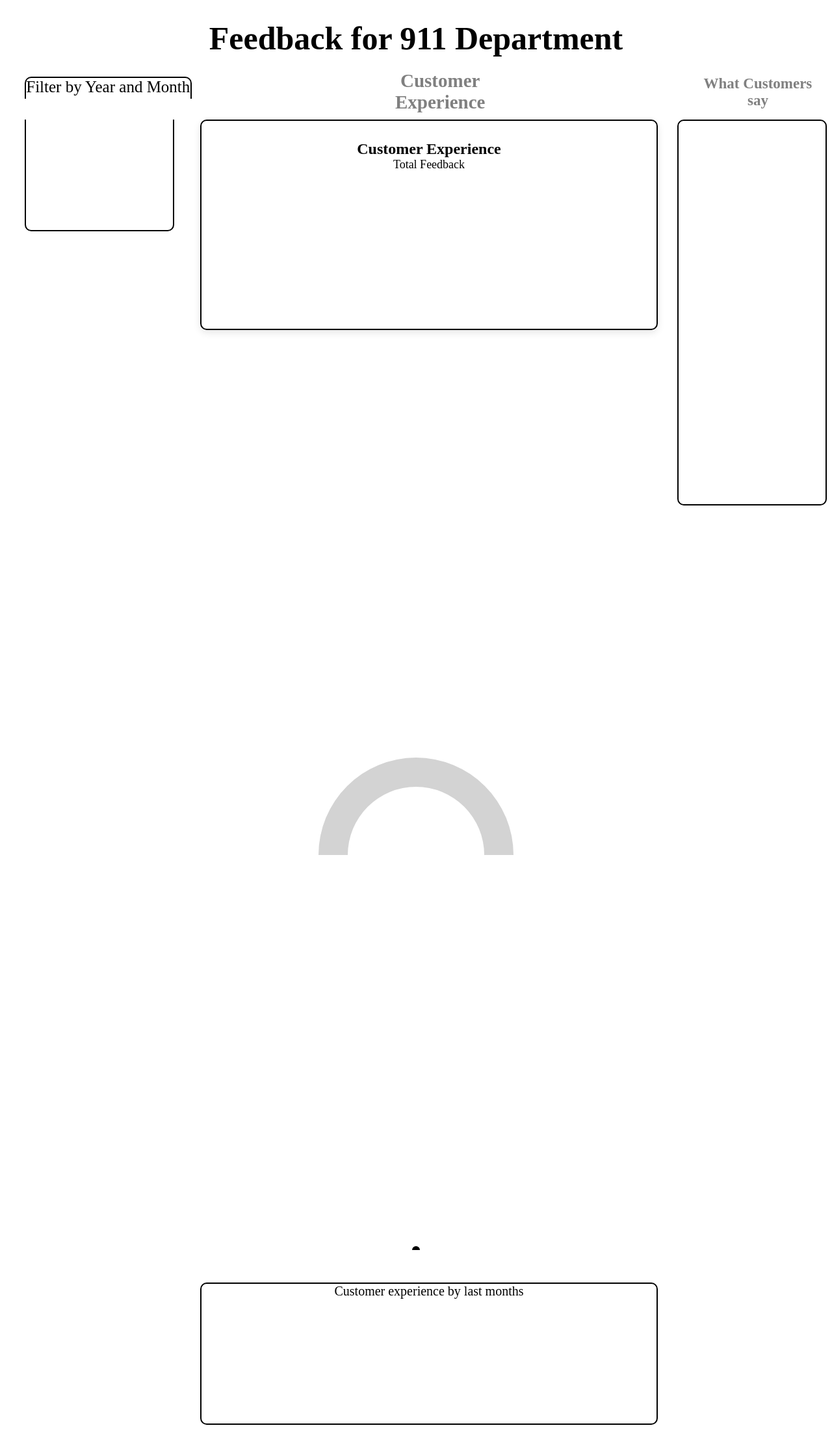
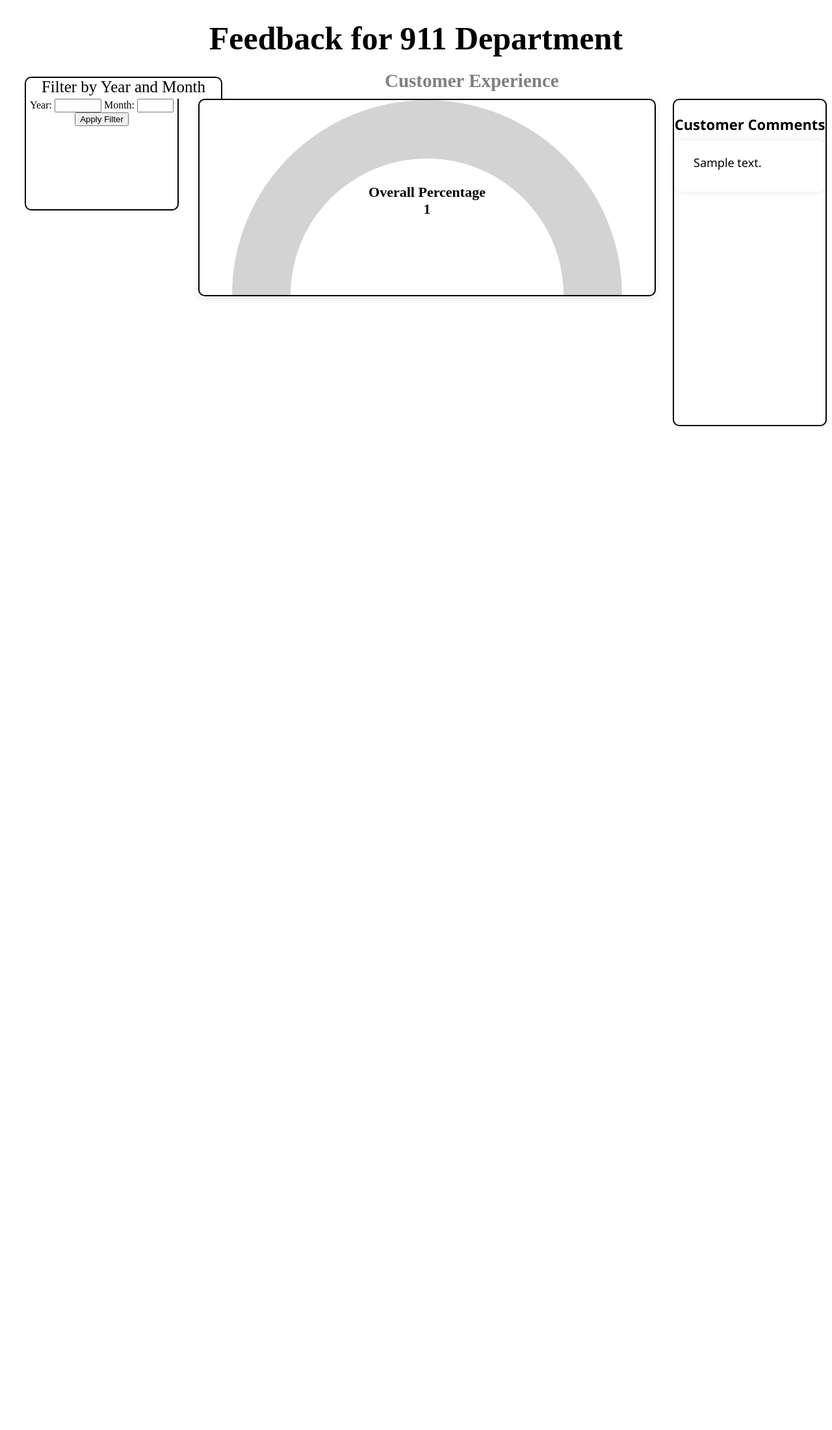
Before and after one commit to IyadAlshafai/CSIA, a Flask app: template CSIA/Website/login/templates/Website.html in a window 1280 px wide. Shown: the whole page at 65% size. After the commit the page ends 656 px from the top, so only its background shows below. Run offline with Flask 3, Linux system fonts and the light colour scheme; the template is opened without the code that fills it: most values are stand-ins (such as "Sample title", 1, 10 or a date in 2020).

Commit message:
Finished Information presentation

```diff
--- a/CSIA/Website/login/static/Style.css
+++ b/CSIA/Website/login/static/Style.css
@@ -10,11 +10,6 @@
 }
 .RowTitles2 {
     display : flex;
-}
-.Wrapper {
-  display: flex;
-  flex-direction: column;
-  gap: 20px;
 }
 .SearchOption {
     margin-left : 30px;
@@ -42,7 +37,7 @@
 }
 .CustomerTitle {
     width : fit-content;
-    margin: 20px 270px 10px;
+    margin: 20px 250px 10px;
     text-align : center;
     font-size : 29px;
     font-family: "Times New Roman", sans-serif;
@@ -51,44 +46,53 @@
 }
 
 .CircularChart {
-  margin-left: 40px;
+    width: 700px;
+    height: 300px;
+    margin: 40px auto;
     border: 2px solid black;
     border-radius: 10px;
-  text-align: center;
     background: white;
     box-shadow: 0 4px 12px rgba(0,0,0,0.1);
-  display: flex;
-  flex-direction: column;
-  justify-content: flex-start;
-  align-items: center;
-  width: 700px;
-  height: 300px;
-  overflow: hidden;
-  padding: 10px 0;
-}
 
-.chart-wrapper {
-  width: 100%;
-  height: 100%;
     display: flex;
     justify-content: center;
     align-items: center;
+    position: relative;
     overflow: hidden;
-  box-sizing: border-box;
 }
 
 .CircularChart canvas {
     width: 100%;
-  height: auto;
-  aspect-ratio: 2 / 1;
+    height: 100%;
     display: block;
 }
 
-canvas#gaugeChart {
-    width: 300px;
-    height: 200px;
-    display: block;
-    margin: 30px auto;
+.valuetext {
+    position: absolute;
+    top: 50%;
+    left: 50%;
+    transform: translate(-50%, -50%);
+    font-size: 22px;
+    font-family: "Times New Roman", sans-serif;
+    text-align: center;
+}
+.valuetexttitle {
+    position: absolute;
+    top: 40%;
+    left: 50%;
+    transform: translate(-50%, -50%);
+    font-size: 22px;
+    font-weight: bold;
+    font-family: "Times New Roman", sans-serif;
+    text-align: center;
+}
+.Wrapper {
+    display: flex;
+    flex-direction: column;
+    align-items: center;
+    width: 700px;
+    margin-left: 30px;
+    margin-top: -40px;
 }
 
 .totalText {
@@ -104,28 +108,40 @@
     border-color : black;
     border-radius : 10px;
     width : 300px;
-    height : 590px;
+    height : 500px;
+    font-family: "Segoe UI", sans-serif;
+}
+
+.Comments h3 {
+    font-size: 22px;
+    margin-bottom: 10px;
     text-align: center;
+    color: black;
 }
-.CommentsTitle {
-    width : fit-content;
-    margin : 28px 20px 0;
-    text-align : center;
-    font-size : 23px;
-    font-family: "Times New Roman", sans-serif;
-    color : gray;
-    font-weight: bold;
+
+.CommentsBox {
+    max-height: 420px;
+    overflow-y: auto;
+    background-color: white;
+    padding: 10px 15px;
+    border-radius: 12px;
+    box-shadow: 0 0 10px rgba(0, 0, 0, 0.1);
 }
-.CustomerExperience {
-    margin-left : 40px;
-    border-style : solid;
-    border-width : 2px;
-    border-color : black;
-    border-radius : 10px;
-    width : 700px;
-    height : 215px;
+
+.CommentItem {
+    font-size: 18px;
+    line-height: 1.5;
+    color: black;
+    background-color: white;
+    border-radius: 8px;
+    padding: 10px 14px;
+    margin-bottom: 10px;
+    border: 1px solid white;
+}
+
+.NoComments {
     text-align: center;
-
-    font-size : 20px;
-    font-family : "Times New Roman", sans-serif;
+    color: grey;
+    font-style: italic;
+    font-size: 16px;
 }
--- a/CSIA/Website/login/templates/Website.html
+++ b/CSIA/Website/login/templates/Website.html
@@ -10,61 +10,47 @@
     <div class = "RowTitles">
         <div class = "SearchOption"> Filter by Year and Month </div>
         <div class = "CustomerTitle"> Customer Experience </div>
-        <div class = "CommentsTitle"> What Customers say </div>
     </div>
     <!-- creating the unique shapes (the doughnut chart, the date scroller -->
     <div class = "RowTitles2">
-        <div class="DateScroller"></div>
+        <div class="DateScroller">
+            <form method="GET" action="/">
+                <label for="year">Year:</label>
+                <input type="number" id="year" name="year" min="2000" max="2100">
+                <label for="month">Month:</label>
+                <input type="number" id="month" name="month" min="1" max="12">
+                <button type="submit">Apply Filter</button>
+            </form>
+        </div>
         <div class="Wrapper">
             <div class="CircularChart">
-                <h2>Customer Experience</h2>
-                <p class = "totalText">Total Feedback</p>
-                <h2></h2></div>
+                <p class = "valuetexttitle">Overall Percentage</p>
+                <h2 class = "valuetext">{{percent}}</h2>
                 <canvas id="gaugeChart"></canvas>
-                <div class="CustomerExperience"> Customer experience by last months </div>
+            </div>
         </div>
-        <div class="Comments"></div>
+
+        <div class="Comments">
+            <h3>Customer Comments</h3>
+            <div class="CommentsBox">
+                {% for c in comment %}
+                <div class="CommentItem">{{ c }}</div>
+                {% else %}
+                <div class="NoComments">No feedback available.</div>
+                {% endfor %}
+            </div>
+        </div>
+
     </div>
     <script src="https://cdn.jsdelivr.net/npm/chart.js@4.4.0/dist/chart.umd.min.js"></script>
     <script>
-        // Directly use the Flask variable as a number
-        const overall2 = {{overall|tojson}}
+        // Collect the information from flask
+        const overall2 = {{overall}}
 
         // Convert to percentage for the doughnut (0–100)
         const overallPercent = Math.min(Math.max((overall2 / 10) * 100, 0), 100);
 
         const ctx = document.getElementById('gaugeChart').getContext('2d');
-
-        // Needle plugin
-        const gaugeNeedle = {
-            id: 'gaugeNeedle',
-            afterDatasetDraw(chart, args, options) {
-                const { ctx, chartArea: { width, height } } = chart;
-                const angle = Math.PI + (Math.PI * (overallPercent / 100));
-                ctx.save();
-                ctx.translate(width / 2, height);
-                ctx.rotate(angle);
-                ctx.beginPath();
-                ctx.moveTo(0, 0);
-                ctx.lineTo(0, -height * 0.75);
-                ctx.lineWidth = 3;
-                ctx.strokeStyle = 'black';
-                ctx.stroke();
-                ctx.restore();
-
-                // Center circle
-                ctx.beginPath();
-                ctx.arc(width / 2, height, 6, 0, Math.PI * 2);
-                ctx.fillStyle = 'black';
-                ctx.fill();
-
-                // Display value
-                ctx.font = 'bold 22px "Times New Roman"';
-                ctx.fillStyle = 'black';
-                ctx.textAlign = 'center';
-                ctx.fillText(overall2.toFixed(1) + '/10', width / 2, height - 20);
-            }
-        };
 
         // Create the doughnut chart
         new Chart(ctx, {
@@ -87,7 +73,6 @@
                     tooltip: { enabled: false }
                 }
             },
-            plugins: [gaugeNeedle]
         });
     </script>
 </body>
```
Also changed, not shown: CSIA/Website/login/site.py (+37 -13 lines). Lines whose indentation alone changed are shown as unchanged.
